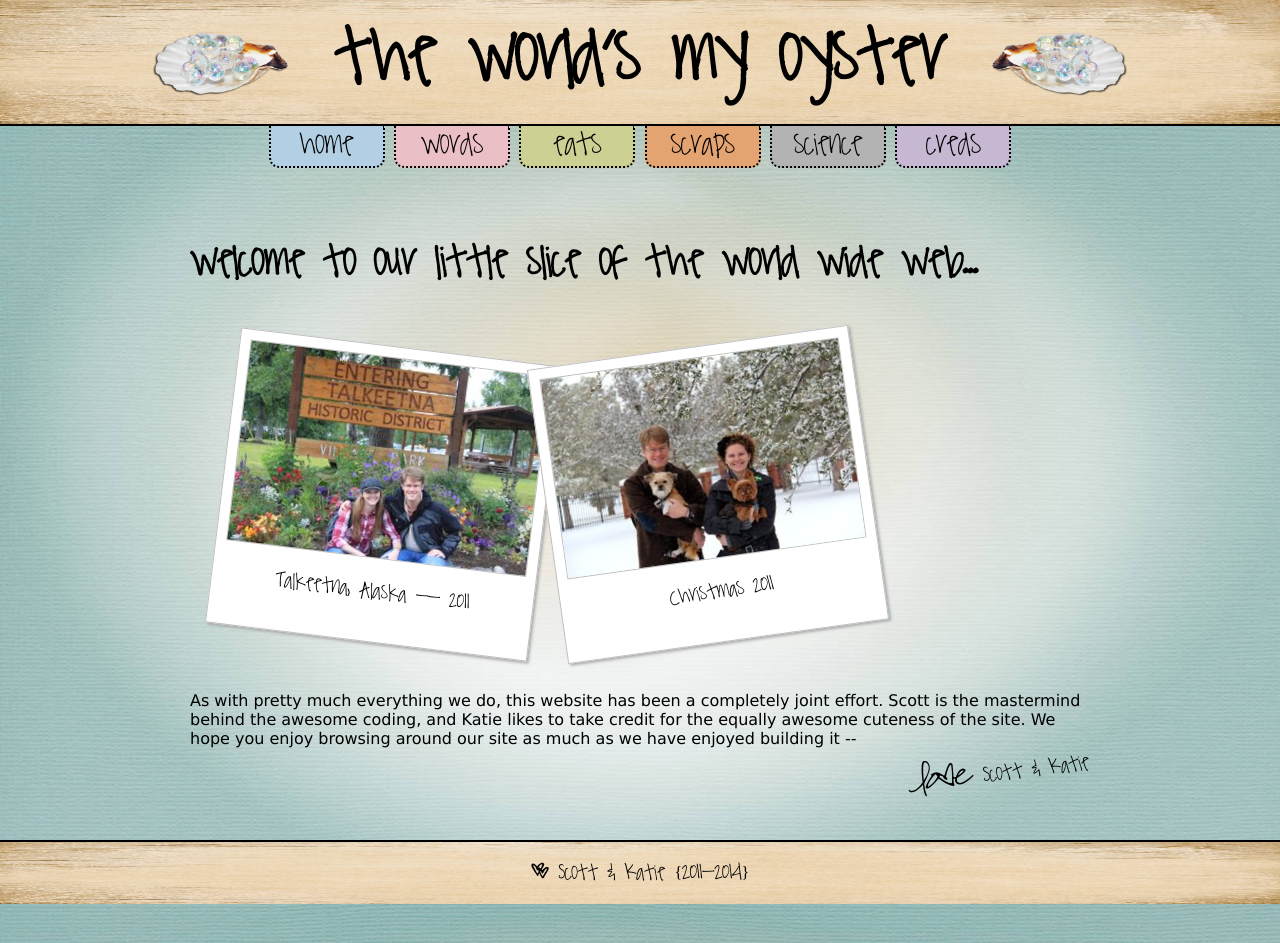
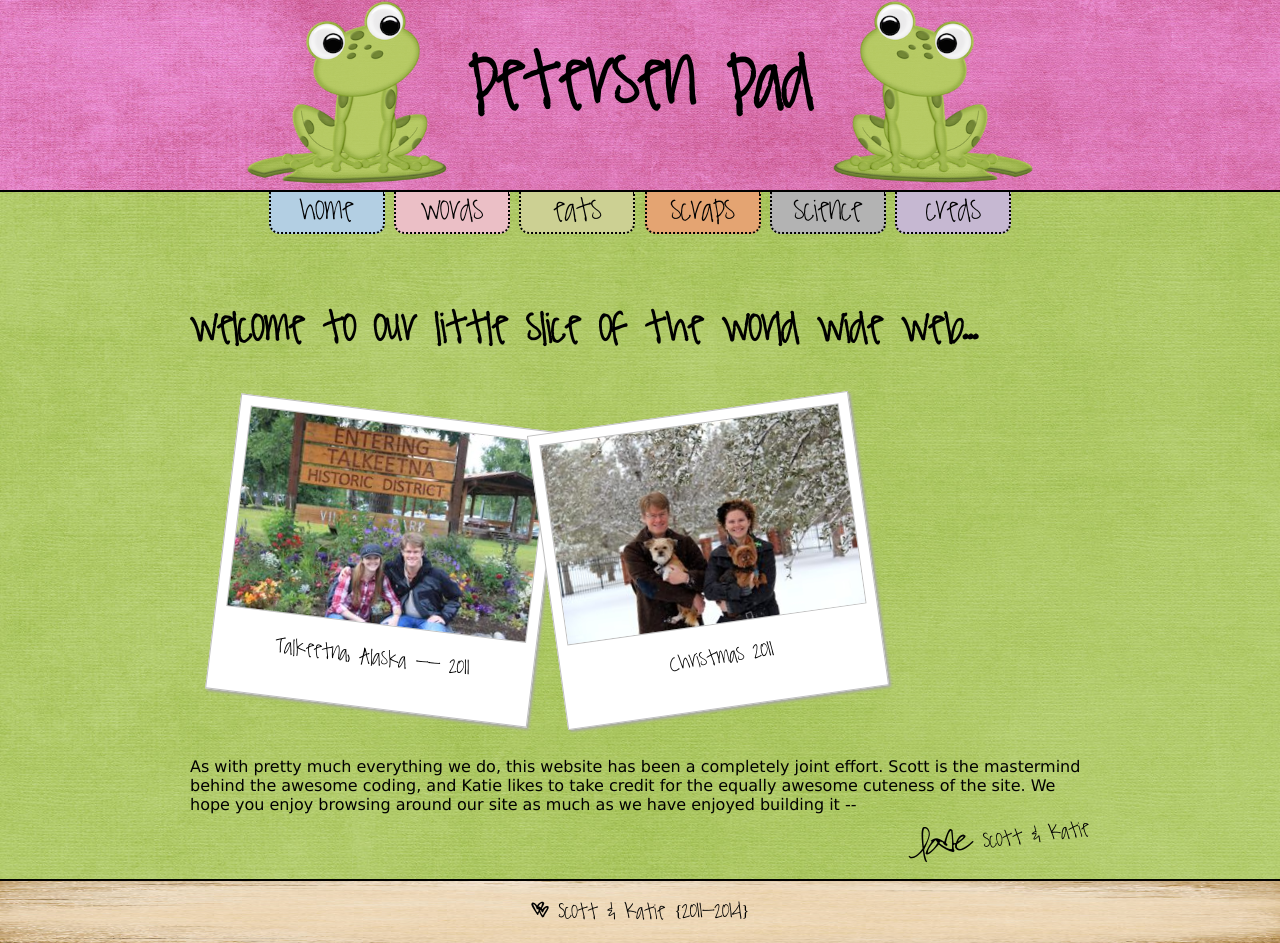
Before and after one commit to kpetersen/kpetersen.github.io, a Jekyll site: the page built from index.html, in a window 1280 px wide. Built offline with Jekyll 4.4.1, drawn with Linux system fonts in a browser that asks for light colours.

Commit message:
First steps in frog-based redesign

```diff
--- a/_layouts/default.html
+++ b/_layouts/default.html
@@ -22,9 +22,11 @@
     <div id="wrapper">
       <div id="header">
         <div id="header_bar">
-          <img width="150" src="/images/dropshadow_shell.png" alt="Shell">
-          <h1>the world's my oyster</h1>
-          <img width="150" src="/images/dropshadow_shell_right.png" alt="Shell">
+          <img width="150" src="/images/lilypad.png" class="pad flip">
+          <img width="150" src="/images/frog.png" alt="Frog" class="frog flip">
+          <h1>petersen pad</h1>
+          <img width="150" src="/images/frog.png" alt="FrogR" class="frog">
+          <img width="150" src="/images/lilypad.png" class="pad">
         </div>
         <ul id="nav">
           <li id="home_tab" class="nav_tab"><a href="/">home</a></li>
--- a/css/screen.css
+++ b/css/screen.css
@@ -16,7 +16,7 @@ html {
 }
 
 body {
-  background-image: url("/images/page.jpg");
+  background-image: url("/images/green-paper.jpg");
   background-repeat: no-repeat;
   background-attachment: fixed;
   background-size: 100% 100%;
@@ -67,7 +67,7 @@ a:hover, a:active {
 }
 #header_bar {
   border-bottom: 2px solid #000;
-  background-image: url("/images/header.jpg");
+  background-image: url("/images/bright-pink-paper.jpg");
   background-repeat: no-repeat;
   background-size: 100% 100%;
   text-align: center;
@@ -77,6 +77,26 @@ a:hover, a:active {
   vertical-align: middle;
   display: inline-block;
   margin-bottom: 1em;
+  position: relative;
+  z-index: 4;
+}
+#header img.pad {
+  position: relative;
+  width: 200px;
+  left: -175px;
+  bottom: -80px;
+  z-index: 2;
+}
+#header img.pad.flip {
+  left: 175px;
+}
+#header img.flip {
+  -moz-transform: scaleX(-1);
+  -webkit-transform: scaleX(-1);
+  -o-transform: scaleX(-1);
+  transform: scaleX(-1);
+  filter: FlipH;
+  -ms-filter: FlipH;
 }
 #header h1 {
 	display: inline-block;
```
Also changed, not shown: images/bright-pink-paper.jpg (renamed from images/brt pink-(SPD).jpg), images/dropshadow_shell.png (deleted), images/dropshadow_shell_right.png (deleted), images/frog.png (renamed from images/frog2-(SPD).png), images/green-paper.jpg (renamed from images/green-(SPD).jpg), images/lilypad.png (renamed from images/lilypad1-(SPD).png).
